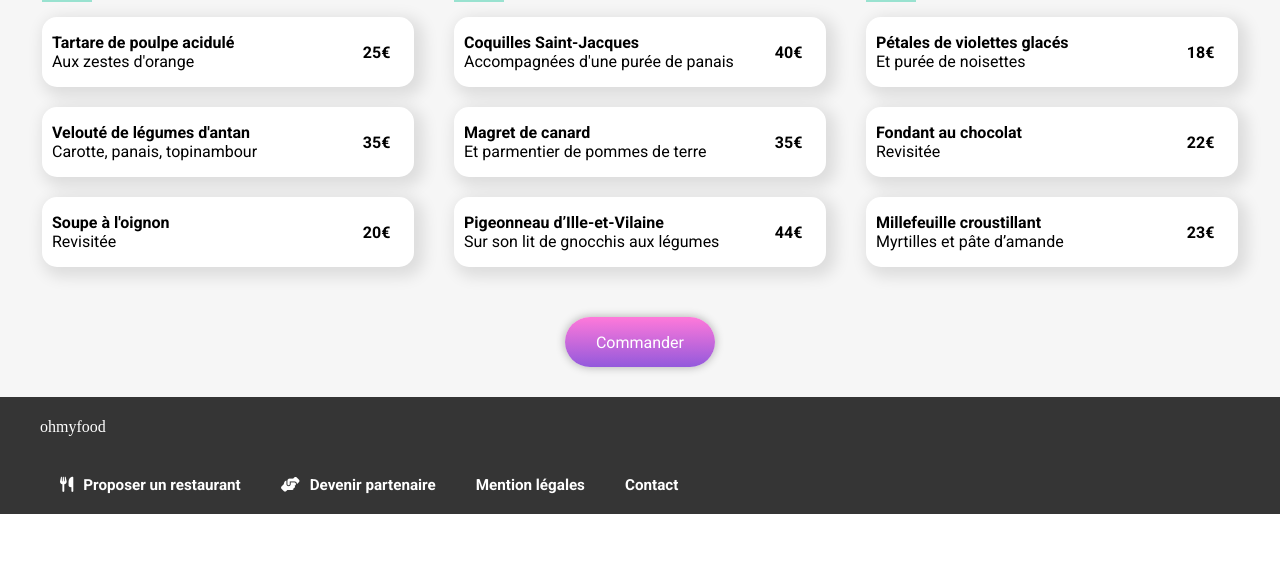
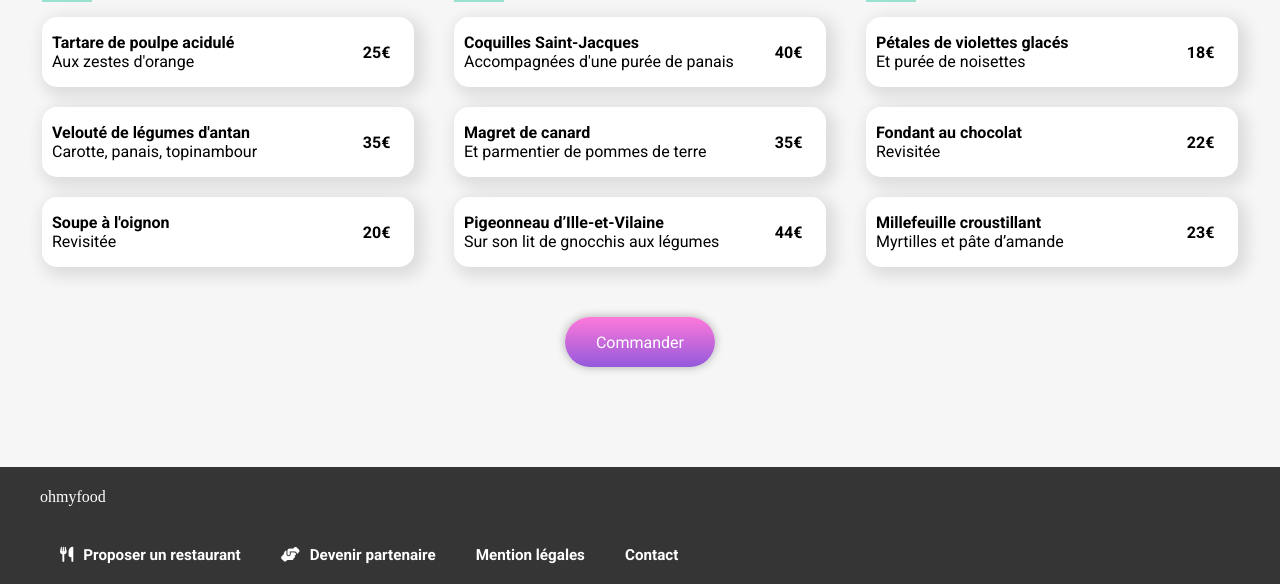
Before and after one commit to Kollmann7/OHmy, a plain HTML site: page A_la_française.html in a window 1280 px wide. Shown: the part 469-1053 px from the top of the page. Before the commit the page ends 983 px from the top, so only its background shows below. Drawn offline with Linux system fonts and the light colour scheme; a web font is replaced by a local one.

Commit message:
Spaced the button of the footer

```diff
--- a/Styles/_restaurants.scss
+++ b/Styles/_restaurants.scss
@@ -114,7 +114,7 @@
 }
 .button_container{
     @include flexMidCen;
-    padding: 30px 0 30px 0;
+    padding: 30px 0 100px 0;
 
     .button_order{
     @include button;
```
Also changed, not shown: Styles/style.css, 1 other file.
